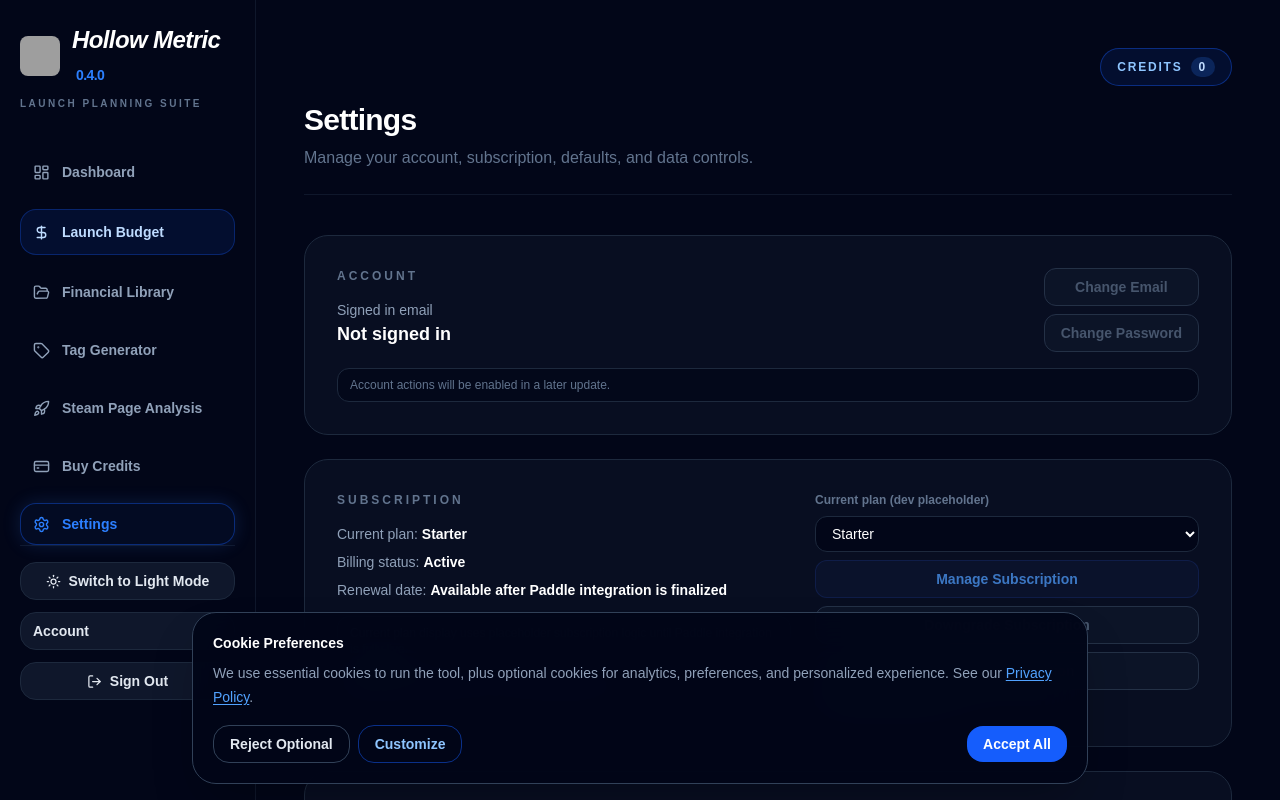
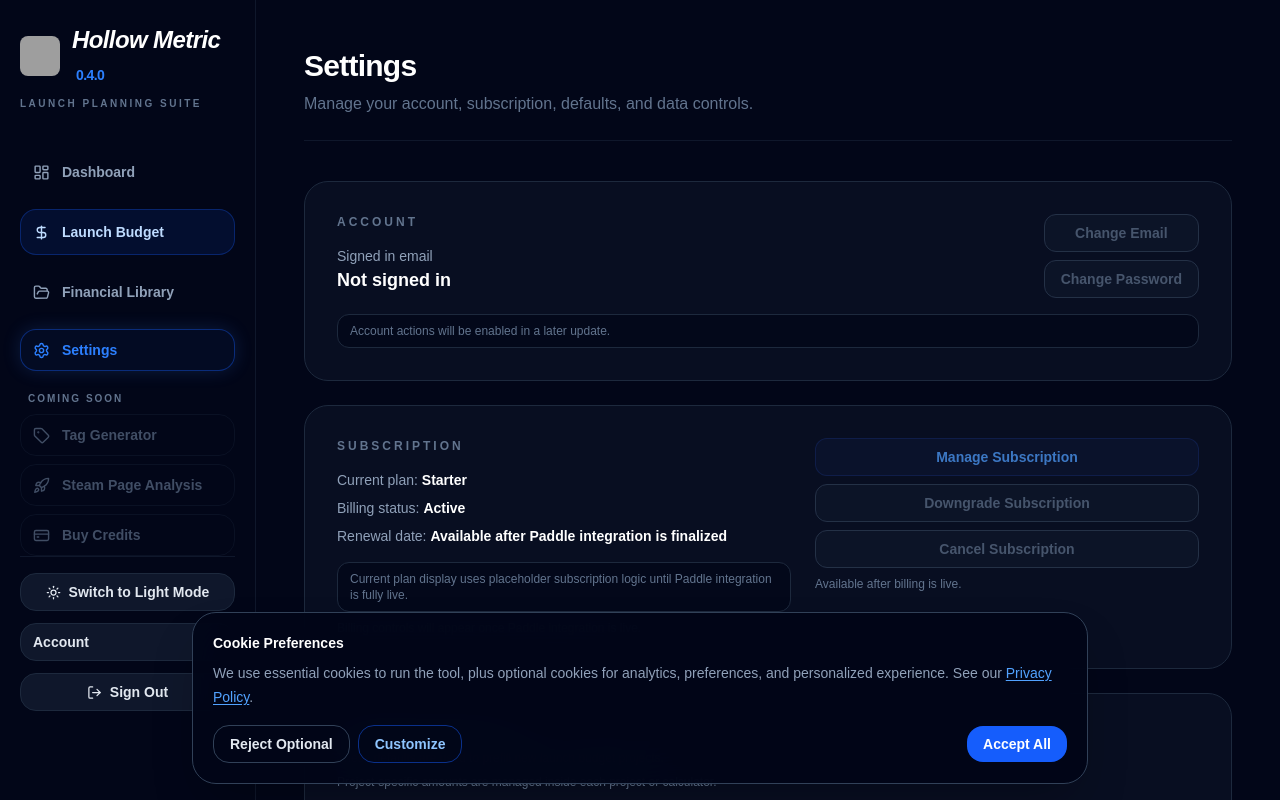
Before and after one commit to crimsoncloudgames/hollow-metric, a Next.js app: page /dashboard/settings in a window 1280 px wide. Shown: the top 800 px of the page. Built offline with nearby package versions, Linux system fonts and the light colour scheme; no server answers; grey boxes are pictures that could not be loaded.

Commit message:
I fixed the dashboard copy but maybe have more fixes that need to be added

```diff
--- a/app/dashboard/budgeter/page.tsx
+++ b/app/dashboard/budgeter/page.tsx
@@ -55,7 +55,7 @@ interface PlanningReview {
   insights: string[];
 }
 
-type SubscriptionTier = "starter" | "launch-planner" | "studio";
+type SubscriptionTier = "starter" | "launch-planner";
 
 const generatePlanningReview = (
   totalCost: number,
@@ -187,11 +187,10 @@ const generatePlanningReview = (
 };
 
 export default function LaunchBudgetPage() {
-  const showDevTierSelector = process.env.NODE_ENV !== "production";
   // TODO(security): Resolve tier from trusted billing state server-side; do not trust client-selected tier in production.
-  const [subscriptionTier, setSubscriptionTier] = useState<SubscriptionTier>("starter");
+  const [subscriptionTier] = useState<SubscriptionTier>("starter");
   const isPaidTier = subscriptionTier !== "starter";
-  const activeProjectLimit = subscriptionTier === "studio" ? "multiple" : subscriptionTier === "launch-planner" ? "1" : "0";
+  const activeProjectLimit = subscriptionTier === "launch-planner" ? "1" : "0";
 
   // Expense inputs - customizable list
   const [expenses, setExpenses] = useState<ExpenseRow[]>([
@@ -381,25 +380,7 @@ export default function LaunchBudgetPage() {
           Project Limits by Plan
         </p>
         <div className="mb-4 grid grid-cols-1 gap-2 md:max-w-xs">
-          {showDevTierSelector ? (
-            <>
-              <label htmlFor="tier-placeholder" className="text-[11px] font-semibold text-slate-500">
-                Current plan (dev placeholder)
-              </label>
-              <select
-                id="tier-placeholder"
-                value={subscriptionTier}
-                onChange={(e) => setSubscriptionTier(e.target.value as SubscriptionTier)}
-                className="rounded-xl border border-slate-900 bg-slate-950 px-3 py-2 text-sm text-white focus:border-blue-600/50 focus:outline-none"
-              >
-                <option value="starter">Starter</option>
-                <option value="launch-planner">Launch Planner</option>
-                <option value="studio">Studio</option>
-              </select>
-            </>
-          ) : (
-            <p className="text-[11px] text-slate-500">Subscription tier will be loaded from billing once connected.</p>
-          )}
+          <p className="text-[11px] text-slate-500">Current plan: Starter (billing integration in progress).</p>
           <p className="text-[11px] text-slate-600">
             Placeholder enforcement hook: active project limit for this view is {activeProjectLimit}.
           </p>
@@ -414,8 +395,8 @@ export default function LaunchBudgetPage() {
             <p className="text-slate-600">1 active project budget</p>
           </div>
           <div>
-            <p className="font-semibold text-slate-400">Studio</p>
-            <p className="text-slate-600">Multiple active project budgets</p>
+            <p className="font-semibold text-slate-400">More Plans</p>
+            <p className="text-slate-600">Coming soon</p>
           </div>
         </div>
       </div>
--- a/app/dashboard/financial-library/page.tsx
+++ b/app/dashboard/financial-library/page.tsx
@@ -9,7 +9,7 @@ import {
   saveFinancialProjects,
 } from "@/lib/financial-projects";
 
-type SubscriptionTier = "starter" | "launch-planner" | "studio";
+type SubscriptionTier = "starter" | "launch-planner";
 
 function formatCurrency(value: number): string {
   return new Intl.NumberFormat("en-US", {
@@ -21,10 +21,9 @@ function formatCurrency(value: number): string {
 }
 
 export default function FinancialLibraryPage() {
-  const showDevTierSelector = process.env.NODE_ENV !== "production";
   // TODO(security): In production, tier must come from trusted billing state server-side.
   // TODO(security): Financial Library data must be loaded from server with per-user isolation (RLS), not localStorage.
-  const [subscriptionTier, setSubscriptionTier] = useState<SubscriptionTier>("starter");
+  const [subscriptionTier] = useState<SubscriptionTier>("starter");
   const [projects, setProjects] = useState<FinancialProject[]>([]);
   const [expandedProjectId, setExpandedProjectId] = useState<string | null>(null);
   const [limitMessage, setLimitMessage] = useState<string | null>(null);
@@ -38,11 +37,10 @@ export default function FinancialLibraryPage() {
   }, [projects]);
 
   const canAccessLibrary = subscriptionTier !== "starter";
-  const maxProjects = subscriptionTier === "launch-planner" ? 1 : subscriptionTier === "studio" ? Infinity : 0;
+  const maxProjects = subscriptionTier === "launch-planner" ? 1 : 0;
   const launchPlannerLimitReached = subscriptionTier === "launch-planner" && projects.length >= 1;
 
   const visibleProjects = useMemo(() => {
-    if (subscriptionTier === "studio") return projects;
     if (subscriptionTier === "launch-planner") return projects.slice(0, 1);
     return [];
   }, [projects, subscriptionTier]);
@@ -56,7 +54,7 @@ export default function FinancialLibraryPage() {
     }
 
     if (projects.length >= maxProjects) {
-      setLimitMessage("Launch Planner includes 1 saved financial project. Upgrade to Studio for multiple saved projects.");
+      setLimitMessage("Launch Planner includes 1 saved financial project. More plans with expanded capacity are coming soon.");
       return;
     }
 
@@ -72,30 +70,7 @@ export default function FinancialLibraryPage() {
       <div className="rounded-2xl border border-slate-900 bg-slate-900/25 p-4">
         <div className="flex flex-col gap-3 md:flex-row md:items-end md:justify-between">
           <div className="w-full md:w-64">
-            {showDevTierSelector ? (
-              <>
-                <label htmlFor="library-tier" className="mb-2 block text-xs font-semibold text-slate-500">
-                  Current plan (dev placeholder)
-                </label>
-                <select
-                  id="library-tier"
-                  value={subscriptionTier}
-                  onChange={(e) => {
-                    const tier = e.target.value as SubscriptionTier;
-                    setSubscriptionTier(tier);
-                    setExpandedProjectId(null);
-                    setLimitMessage(null);
-                  }}
-                  className="w-full rounded-xl border border-slate-800 bg-slate-950 px-3 py-2 text-sm text-white focus:border-blue-600/50 focus:outline-none"
-                >
-                  <option value="starter">Starter</option>
-                  <option value="launch-planner">Launch Planner</option>
-                  <option value="studio">Studio</option>
-                </select>
-              </>
-            ) : (
-              <p className="text-xs text-slate-500">Subscription tier will be provided from billing at runtime.</p>
-            )}
+            <p className="text-xs text-slate-500">Current plan: Starter (billing integration in progress).</p>
           </div>
           <p className="text-xs text-slate-500">
             Future integration: saved budgets from Launch Budget will appear here automatically.
@@ -113,7 +88,7 @@ export default function FinancialLibraryPage() {
             Upgrade to save and revisit launch budget projects.
           </p>
           <p className="mt-3 text-xs text-slate-500">
-            Launch Planner unlocks 1 saved financial project. Studio unlocks multiple saved projects.
+            Launch Planner unlocks 1 saved financial project. More plans with expanded capacity are coming soon.
           </p>
         </div>
       ) : (
@@ -134,13 +109,13 @@ export default function FinancialLibraryPage() {
             <p className="text-xs text-slate-500">
               {subscriptionTier === "launch-planner"
                 ? "Launch Planner: up to 1 saved project"
-                : "Studio: multiple saved projects"}
+                : "Starter: project saving locked"}
             </p>
           </div>
 
           {launchPlannerLimitReached && (
             <div className="rounded-2xl border border-amber-600/30 bg-amber-600/10 px-4 py-3 text-sm text-amber-200">
-              Launch Planner includes 1 saved financial project. Upgrade to Studio for multiple saved projects.
+              Launch Planner includes 1 saved financial project. More plans with expanded capacity are coming soon.
             </div>
           )}
 
--- a/app/dashboard/layout.tsx
+++ b/app/dashboard/layout.tsx
@@ -22,10 +22,13 @@ const navItems = [
   { href: "/dashboard", label: "Dashboard", icon: LayoutDashboard, isPrimary: false },
   { href: "/dashboard/budgeter", label: "Launch Budget", icon: DollarSign, isPrimary: true },
   { href: "/dashboard/financial-library", label: "Financial Library", icon: FolderOpen, isPrimary: false },
-  { href: "/dashboard/tag-generator", label: "Tag Generator", icon: Tag, isPrimary: false },
-  { href: "/dashboard/new-audit", label: "Steam Page Analysis", icon: Rocket, isPrimary: false },
-  { href: "/dashboard/credits", label: "Buy Credits", icon: CreditCard, isPrimary: false },
   { href: "/dashboard/settings", label: "Settings", icon: Settings, isPrimary: false },
+];
+
+const comingSoonItems = [
+  { label: "Tag Generator", icon: Tag },
+  { label: "Steam Page Analysis", icon: Rocket },
+  { label: "Buy Credits", icon: CreditCard },
 ];
 
 function getHeaderText(pathname: string) {
@@ -96,7 +99,6 @@ export default function DashboardLayout({ children }: { children: React.ReactNod
   const router = useRouter();
   const [theme, setTheme] = useState<"dark" | "light">("dark");
   const [userLabel, setUserLabel] = useState("Account");
-  const [creditsBalance, setCreditsBalance] = useState<number>(0);
   const header = getHeaderText(pathname);
 
   useEffect(() => {
@@ -128,22 +130,8 @@ export default function DashboardLayout({ children }: { children: React.ReactNod
       }
 
       if (!user) {
-        setCreditsBalance(0);
         return;
       }
-
-      const balanceResponse = await fetch("/api/credits/balance", {
-        method: "GET",
-        cache: "no-store",
-      });
-
-      if (!balanceResponse.ok) {
-        return;
-      }
-
-      const balancePayload = (await balanceResponse.json()) as { balance?: number };
-      if (!mounted) return;
-      setCreditsBalance(Number.isFinite(balancePayload.balance) ? Number(balancePayload.balance) : 0);
     };
 
     const refresh = () => {
@@ -242,6 +230,30 @@ export default function DashboardLayout({ children }: { children: React.ReactNod
           })}
         </nav>
 
+        <div className="mt-5 space-y-2">
+          <p className={["px-2 text-[10px] font-black uppercase tracking-[0.2em]", theme === "dark" ? "text-slate-500" : "text-slate-600"].join(" ")}>
+            Coming Soon
+          </p>
+          {comingSoonItems.map((item) => {
+            const Icon = item.icon;
+            return (
+              <div
+                key={item.label}
+                aria-disabled="true"
+                className={[
+                  "flex items-center gap-3 rounded-2xl border px-3 py-2.5 opacity-65",
+                  theme === "dark"
+                    ? "cursor-not-allowed border-slate-900 bg-slate-950 text-slate-500"
+                    : "cursor-not-allowed border-slate-300 bg-slate-100 text-slate-500",
+                ].join(" ")}
+              >
+                <Icon size={17} />
+                <span className="text-sm font-semibold">{item.label}</span>
+              </div>
+            );
+          })}
+        </div>
+
         <div className={[
           "mt-5 pt-4 lg:mt-auto",
           theme === "dark" ? "border-t border-slate-900" : "border-t border-slate-300",
@@ -298,24 +310,6 @@ export default function DashboardLayout({ children }: { children: React.ReactNod
         "min-h-screen flex-1 overflow-y-auto p-4 sm:p-6 lg:p-12",
         theme === "dark" ? "bg-slate-950" : "bg-slate-100",
       ].join(" ")}>
-        <div className="mb-4 flex justify-end">
-          <Link
-            href="/dashboard/credits"
-            className={[
-              "inline-flex items-center gap-2 rounded-full border px-4 py-2 text-xs font-bold uppercase tracking-[0.15em] transition-all",
-              theme === "dark"
-                ? "border-blue-600/40 bg-blue-600/10 text-blue-300 hover:border-blue-600/60 hover:bg-blue-600/20"
-                : "border-blue-400/50 bg-blue-100 text-blue-700 hover:border-blue-500 hover:bg-blue-200",
-            ].join(" ")}
-          >
-            Credits
-            <span className={[
-              "rounded-full px-2 py-0.5",
-              theme === "dark" ? "bg-blue-500/20 text-blue-200" : "bg-blue-200 text-blue-800",
-            ].join(" ")}>{creditsBalance}</span>
-          </Link>
-        </div>
-
         {pathname !== "/dashboard" && pathname !== "/dashboard/library" && (
           <header className="mb-10 border-b border-slate-900 pb-6">
             <h1 className="text-2xl font-black tracking-tight text-white sm:text-3xl">{header.title}</h1>
--- a/app/dashboard/page.tsx
+++ b/app/dashboard/page.tsx
@@ -2,7 +2,7 @@
 
 import Link from "next/link";
 import { useEffect, useState } from "react";
-import { DollarSign, Tag, ArrowRight } from "lucide-react";
+import { DollarSign, FolderOpen, ArrowRight } from "lucide-react";
 import {
   type FinancialProject,
   getSavedFinancialProjects,
@@ -117,27 +117,26 @@ export default function DashboardPage() {
           </div>
         </Link>
 
-        <div className="rounded-3xl border border-slate-800 bg-slate-900/60 p-8">
+        <Link
+          href="/dashboard/financial-library"
+          className="group rounded-3xl border border-slate-800 bg-slate-900/60 p-8 transition-all hover:border-blue-600/40 hover:shadow-xl hover:shadow-blue-600/10"
+        >
           <div className="flex items-start justify-between gap-4">
             <div>
-              <p className="text-xs uppercase tracking-[0.25em] text-slate-500 font-black mb-2">Secondary Tool</p>
-              <h2 className="text-2xl font-black text-white mb-2">Tag Generator</h2>
+              <p className="text-xs uppercase tracking-[0.25em] text-slate-500 font-black mb-2">Saved Projects</p>
+              <h2 className="text-2xl font-black text-white mb-2">Financial Library</h2>
               <p className="text-slate-400 max-w-xs text-sm mb-4">
-                Coming soon. Generate Steam tags and keyword ideas once this feature is live.
+                Keep your launch plans organized and revisit previous budget scenarios.
               </p>
             </div>
-            <div className="rounded-2xl bg-slate-800/50 p-3">
-              <Tag size={24} className="text-slate-400" />
+            <div className="rounded-2xl bg-slate-800/50 p-3 group-hover:bg-blue-600/20 transition-all">
+              <FolderOpen size={24} className="text-slate-400 group-hover:text-blue-300 transition-all" />
             </div>
           </div>
-          <button
-            type="button"
-            disabled
-            className="mt-4 inline-flex items-center gap-2 rounded-xl border border-slate-700 bg-slate-900 px-4 py-2 text-sm font-semibold text-slate-400 opacity-80"
-          >
-            Available Soon
-          </button>
-        </div>
+          <div className="mt-4 inline-flex items-center gap-2 text-sm font-semibold text-blue-400 group-hover:gap-3 transition-all">
+            Open Financial Library <ArrowRight size={16} />
+          </div>
+        </Link>
       </div>
 
       {recentCount > 0 && (
--- a/app/dashboard/settings/page.tsx
+++ b/app/dashboard/settings/page.tsx
@@ -7,7 +7,7 @@ import {
   getSavedFinancialProjects,
 } from "@/lib/financial-projects";
 
-type SubscriptionTier = "starter" | "launch-planner" | "studio";
+type SubscriptionTier = "starter" | "launch-planner";
 
 type PlanningDefaults = {
   withholdingTax: number;
@@ -19,13 +19,11 @@ const DEFAULTS_STORAGE_KEY = "hm_planning_defaults";
 const PLAN_LABELS: Record<SubscriptionTier, string> = {
   starter: "Starter",
   "launch-planner": "Launch Planner",
-  studio: "Studio",
 };
 
 const PLAN_LIMIT_SUMMARY: Record<SubscriptionTier, string> = {
   starter: "Launch Planner: not unlocked on Starter",
   "launch-planner": "Launch Planner: 1 active project",
-  studio: "Studio: multiple active projects",
 };
 
 const DEFAULT_PLANNING_DEFAULTS: PlanningDefaults = {
@@ -34,9 +32,8 @@ const DEFAULT_PLANNING_DEFAULTS: PlanningDefaults = {
 };
 
 export default function SettingsPage() {
-  const showDevTierSelector = process.env.NODE_ENV !== "production";
   const [signedInEmail, setSignedInEmail] = useState("Loading...");
-  const [subscriptionTier, setSubscriptionTier] = useState<SubscriptionTier>("starter");
+  const [subscriptionTier] = useState<SubscriptionTier>("starter");
   const [billingStatus, setBillingStatus] = useState("Pending integration");
   const [renewalDate, setRenewalDate] = useState<string | null>(null);
   const [projects, setProjects] = useState<FinancialProject[]>([]);
@@ -119,8 +116,7 @@ export default function SettingsPage() {
 
   const maxProjects = useMemo(() => {
     if (subscriptionTier === "starter") return 0;
-    if (subscriptionTier === "launch-planner") return 1;
-    return Infinity;
+    return 1;
   }, [subscriptionTier]);
 
   const activeProjectsCount = maxProjects === Infinity ? projects.length : Math.min(projects.length, maxProjects);
@@ -197,23 +193,6 @@ export default function SettingsPage() {
           </div>
 
           <div className="w-full max-w-sm space-y-2">
-            {showDevTierSelector && (
-              <div>
-                <label htmlFor="settings-tier" className="mb-2 block text-xs font-semibold text-slate-500">
-                  Current plan (dev placeholder)
-                </label>
-                <select
-                  id="settings-tier"
-                  value={subscriptionTier}
-                  onChange={(event) => setSubscriptionTier(event.target.value as SubscriptionTier)}
-                  className="w-full rounded-xl border border-slate-800 bg-slate-950 px-3 py-2 text-sm text-white focus:border-blue-600/50 focus:outline-none"
-                >
-                  <option value="starter">Starter</option>
-                  <option value="launch-planner">Launch Planner</option>
-                  <option value="studio">Studio</option>
-                </select>
-              </div>
-            )}
             <button
               type="button"
               disabled
```
Also changed, not shown: app/landing/page.tsx (+28 -28 lines).
